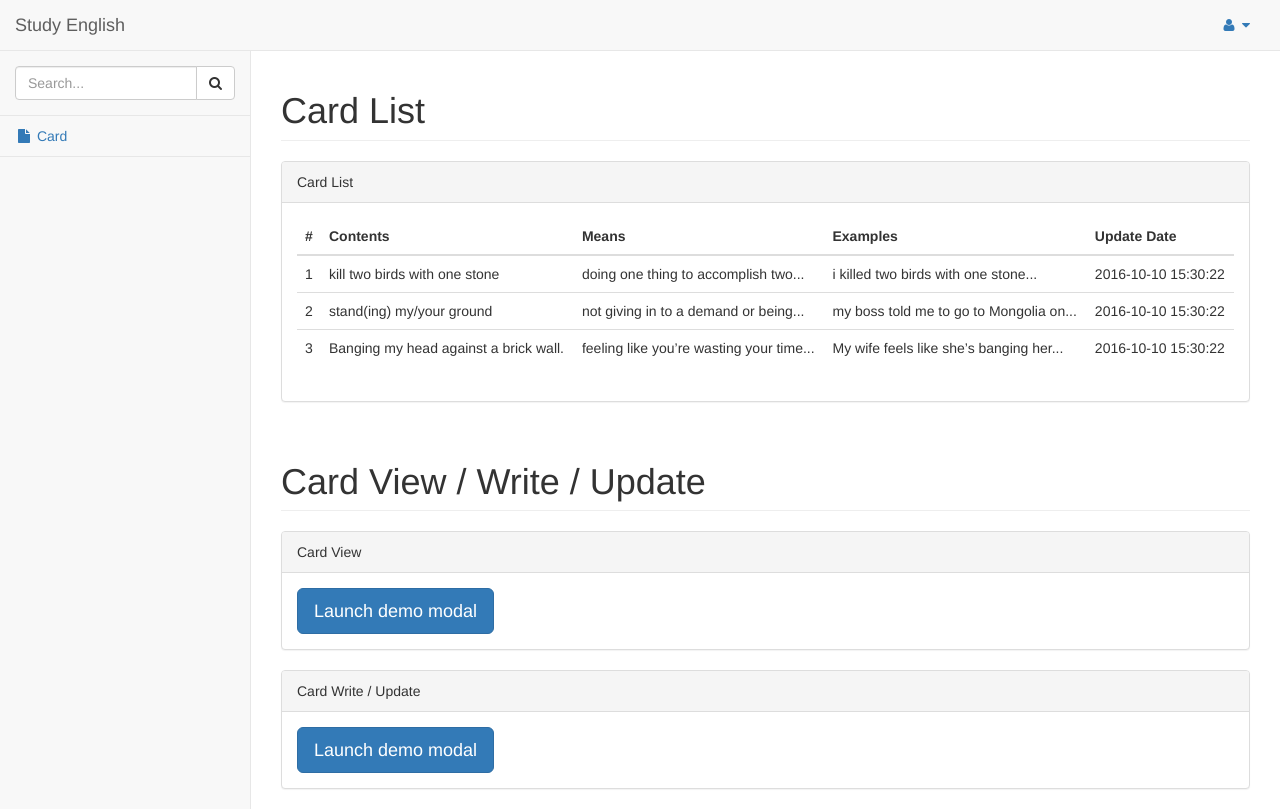
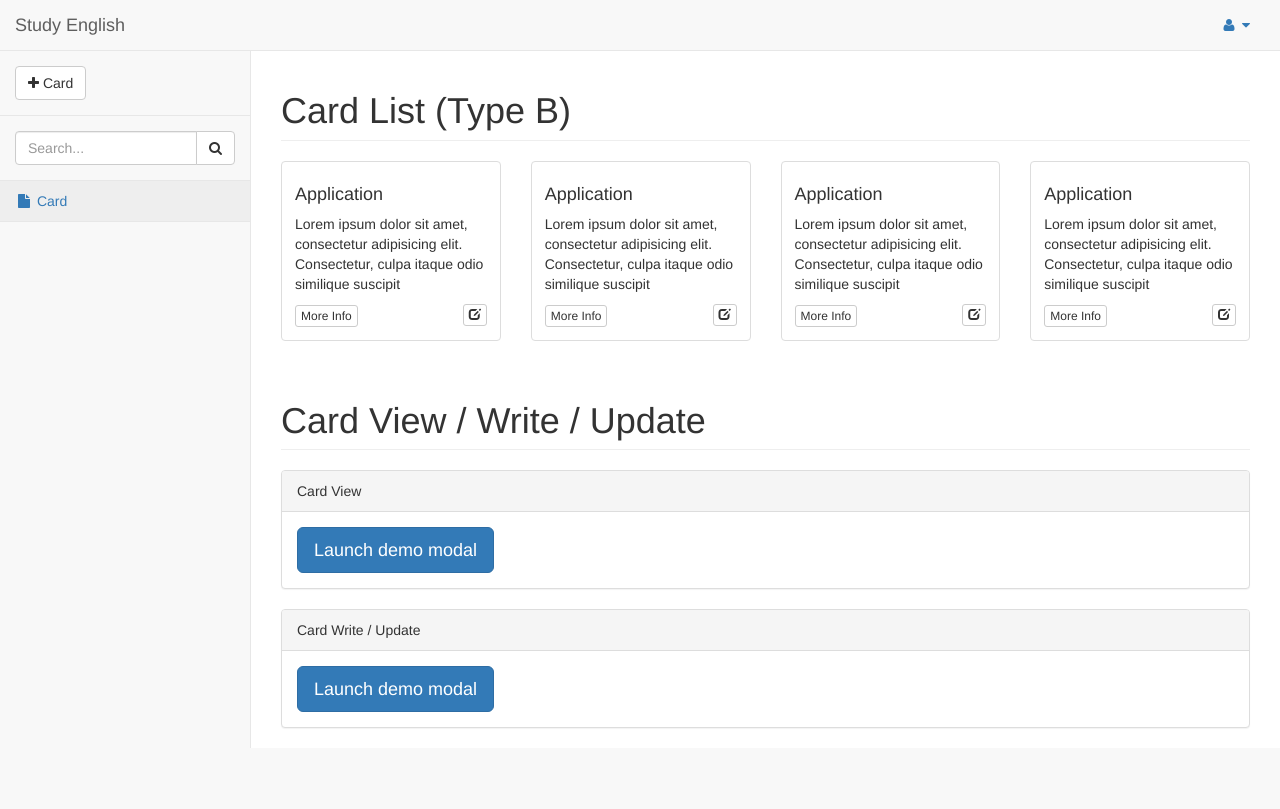
Before and after one commit to pistis/study_english, a website: page markup/card.html in a window 1280 px wide. Drawn offline with Linux system fonts and the light colour scheme.

Commit message:
implement markup for card list type B

```diff
--- a/markup/card.html
+++ b/markup/card.html
@@ -59,6 +59,13 @@
         <div class="navbar-default sidebar" role="navigation">
             <div class="sidebar-nav navbar-collapse">
                 <ul class="nav" id="side-menu">
+                    <li class="sidebar-toolbar">
+                        <div class="">
+                            <button type="button" class="btn btn-default">
+                                <i class="fa fa-plus"></i> Card
+                            </button>
+                        </div>
+                    </li>
                     <li class="sidebar-search">
                         <div class="input-group custom-search-form">
                             <input type="text" class="form-control" placeholder="Search...">
@@ -71,7 +78,7 @@
                         <!-- /input-group -->
                     </li>
                     <li>
-                        <a href="card-list.html"><i class="fa fa-file fa-fw"></i> Card</a>
+                        <a href="card.html"><i class="fa fa-file fa-fw"></i> Card</a>
                     </li>
                 </ul>
             </div>
@@ -84,52 +91,60 @@
     <div id="page-wrapper">
         <div class="row">
             <div class="col-lg-12">
-                <h1 class="page-header">Card List</h1>
+                <h1 class="page-header">Card List (Type B)</h1>
             </div>
         </div>
         <div class="row">
-            <div class="col-lg-12">
-                <div class="panel panel-default">
-                    <div class="panel-heading">
-                        Card List
+            <div class="col-md-3">
+                <div class="thumbnail">
+                    <div class="caption">
+                        <h4 class="">Application</h4>
+
+                        <p class="">Lorem ipsum dolor sit amet, consectetur adipisicing elit. Consectetur,
+                            culpa itaque odio similique suscipit</p>
+                        <a href="#" class="btn btn-default btn-xs pull-right" role="button"><i class="glyphicon glyphicon-edit"></i></a>
+                        <a href="#" class="btn btn-default btn-xs" role="button">More Info</a>
+
                     </div>
-                    <div class="panel-body">
-                        <div class="table-responsive">
-                            <table class="table table-hover">
-                                <thead>
-                                <tr>
-                                    <th>#</th>
-                                    <th>Contents</th>
-                                    <th>Means</th>
-                                    <th>Examples</th>
-                                    <th>Update Date</th>
-                                </tr>
-                                </thead>
-                                <tbody>
-                                <tr>
-                                    <td>1</td>
-                                    <td>kill two birds with one stone</td>
-                                    <td>doing one thing to accomplish two...</td>
-                                    <td>i killed two birds with one stone...</td>
-                                    <td>2016-10-10 15:30:22</td>
-                                </tr>
-                                <tr>
-                                    <td>2</td>
-                                    <td>stand(ing) my/your ground</td>
-                                    <td>not giving in to a demand or being...</td>
-                                    <td>my boss told me to go to Mongolia on...</td>
-                                    <td>2016-10-10 15:30:22</td>
-                                </tr>
-                                <tr>
-                                    <td>3</td>
-                                    <td>Banging my head against a brick wall.</td>
-                                    <td>feeling like you’re wasting your time...</td>
-                                    <td>My wife feels like she’s banging her...</td>
-                                    <td>2016-10-10 15:30:22</td>
-                                </tr>
-                                </tbody>
-                            </table>
-                        </div>
+                </div>
+            </div>
+            <div class="col-md-3">
+                <div class="thumbnail">
+                    <div class="caption">
+                        <h4 class="">Application</h4>
+
+                        <p class="">Lorem ipsum dolor sit amet, consectetur adipisicing elit. Consectetur,
+                            culpa itaque odio similique suscipit</p>
+                        <a href="#" class="btn btn-default btn-xs pull-right" role="button">
+                            <i class="glyphicon glyphicon-edit"></i></a>
+                        <a href="#" class="btn btn-default btn-xs" role="button">More Info</a>
+
+                    </div>
+                </div>
+            </div>
+            <div class="col-md-3">
+                <div class="thumbnail">
+                    <div class="caption">
+                        <h4 class="">Application</h4>
+
+                        <p class="">Lorem ipsum dolor sit amet, consectetur adipisicing elit. Consectetur,
+                            culpa itaque odio similique suscipit</p>
+                        <a href="#" class="btn btn-default btn-xs pull-right" role="button"><i class="glyphicon glyphicon-edit"></i></a>
+                        <a href="#" class="btn btn-default btn-xs" role="button">More Info</a>
+
+                    </div>
+                </div>
+            </div>
+            <div class="col-md-3">
+                <div class="thumbnail">
+                    <div class="caption">
+                        <h4 class="">Application</h4>
+
+                        <p class="">Lorem ipsum dolor sit amet, consectetur adipisicing elit. Consectetur,
+                            culpa itaque odio similique suscipit</p>
+                        <a href="#" class="btn btn-default btn-xs pull-right" role="button"><i class="glyphicon glyphicon-edit"></i></a>
+                        <a href="#" class="btn btn-default btn-xs" role="button">More Info</a>
+
                     </div>
                 </div>
             </div>
```
Also changed, not shown: markup/index.html (+1 -1 lines), public/bundle.js.
